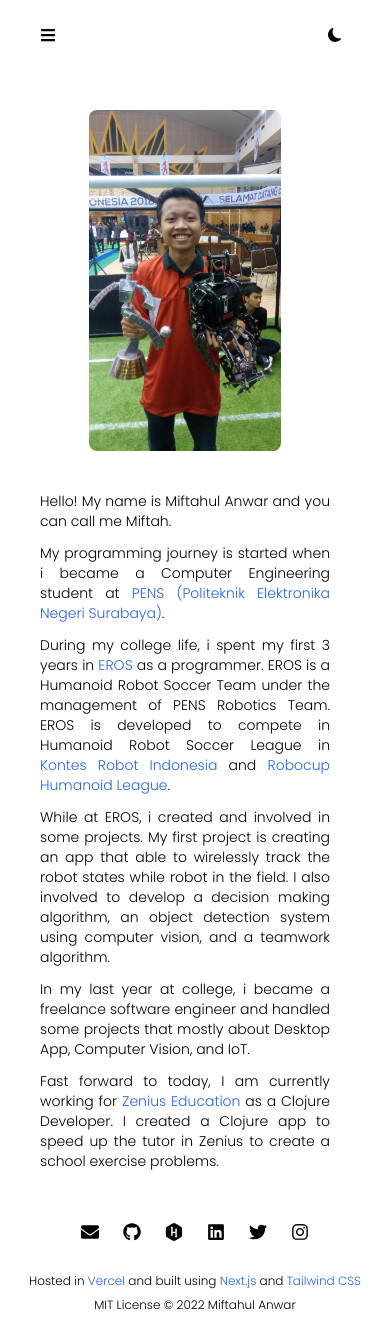
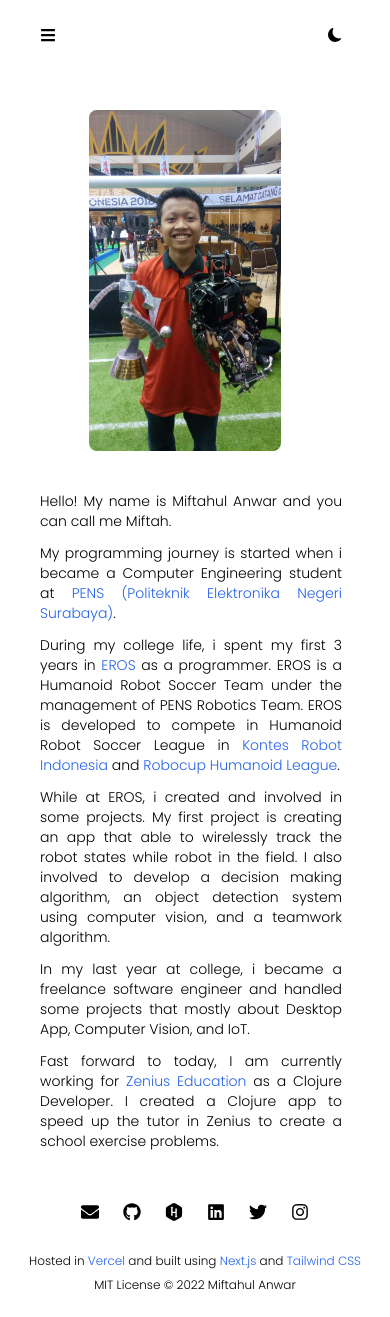
Before and after one commit to mifwar/personal_site, a Next.js app: page /about in a window 390 px wide. Built offline with nearby package versions, Linux system fonts and the light colour scheme.

Commit message:
fix wrong margin

```diff
--- a/pages/about/index.js
+++ b/pages/about/index.js
@@ -65,10 +65,10 @@ const About = () => {
           />
           <div className="flex justify-center items-start xs:items-center dark:text-white my-10 xs:flex-col-reverse">
             <div className="ml-10 mr-5 max-w-lg text-justify font-Poppins text-sm">
-              <p className="mb-3 xs:mr-10">
+              <p className="mb-3 xs:mr-7">
                 Hello! My name is Miftahul Anwar and you can call me Miftah.
               </p>
-              <p className="my-3 xs:mr-10">
+              <p className="my-3 xs:mr-7">
                 My programming journey is started when i became a Computer
                 Engineering student at
                 {customLink(
@@ -77,7 +77,7 @@ const About = () => {
                 )}
                 .
               </p>
-              <p className="my-3 xs:mr-10">
+              <p className="my-3 xs:mr-7">
                 During my college life, i spent my first 3 years in
                 {customLink("https://erosrobotic.id/", " EROS ")} as a
                 programmer. EROS is a Humanoid Robot Soccer Team under the
@@ -94,19 +94,19 @@ const About = () => {
                 )}
                 .
               </p>
-              <p className="my-3 xs:mr-10">
+              <p className="my-3 xs:mr-7">
                 While at EROS, i created and involved in some projects. My first
                 project is creating an app that able to wirelessly track the
                 robot states while robot in the field. I also involved to
                 develop a decision making algorithm, an object detection system
                 using computer vision, and a teamwork algorithm.
               </p>
-              <p className="my-3 xs:mr-10">
+              <p className="my-3 xs:mr-7">
                 In my last year at college, i became a freelance software
                 engineer and handled some projects that mostly about Desktop
                 App, Computer Vision, and IoT.
               </p>
-              <p className="my-3 xs:mr-10">
+              <p className="my-3 xs:mr-7">
                 Fast forward to today, I am currently working for
                 {customLink("https://www.zenius.net/", " Zenius Education ")}
                 as a Clojure Developer. I created a Clojure app to speed up the
```
